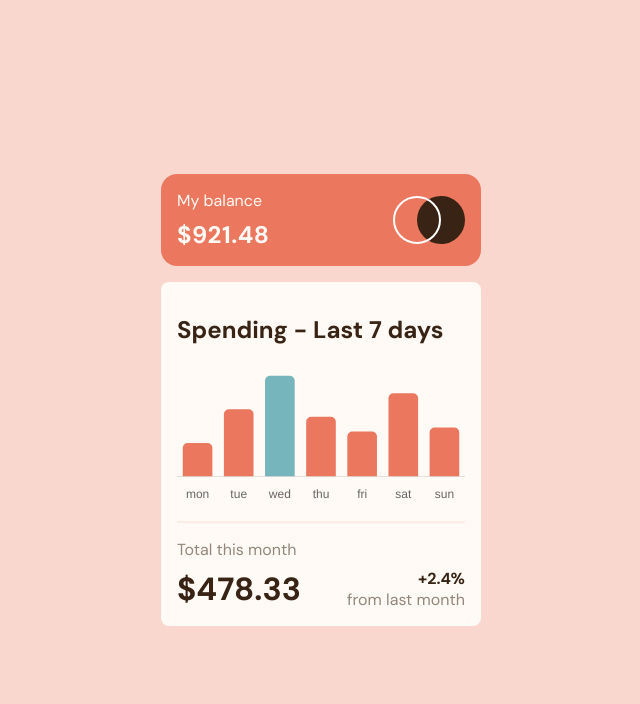
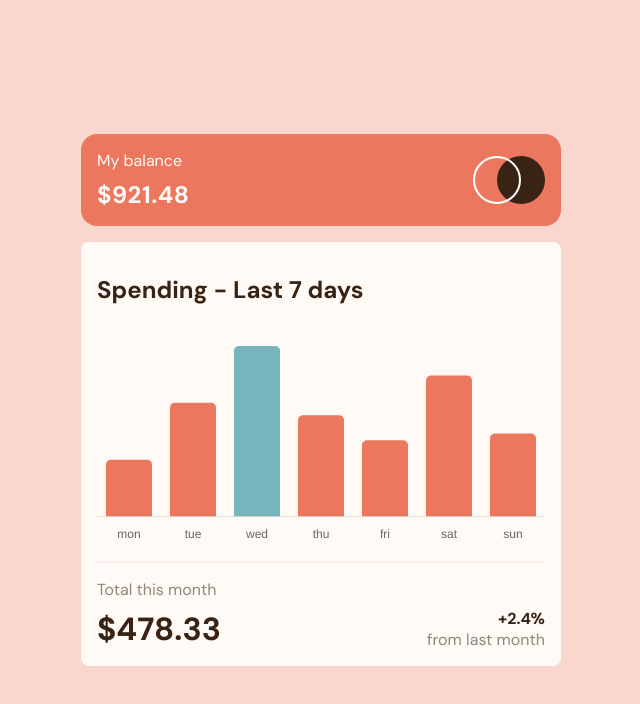
Before and after one commit to reymartvigo/expense-chart-component, a plain HTML site: page index.html in a window 1280 px wide. Shown: the whole page, without its empty margins (319-959 px from the left). Drawn offline with nearby package versions, Linux system fonts and the light colour scheme.

Commit message:
Add files via upload

```diff
--- a/styles/_main.scss
+++ b/styles/_main.scss
@@ -99,50 +99,15 @@ main {
 @media screen and (min-width: 425px) {
   main {
     .chart-wrapper {
-      display: flex;
-      flex-direction: column;
-      gap: 1rem;
       width: 20rem;
-      height: auto;
-
-      .balance-wrapper {
-        width: 100%;
-        display: flex;
-        justify-content: space-between;
-        align-items: center;
-        padding: 1rem;
-
-        border-radius: 1rem;
-        background-color: variable.$Softred;
-        color: variable.$Verypaleorange;
-
-        .balance-info {
-          display: flex;
-          flex-direction: column;
-          gap: 0.5rem;
-
-          h2 {
-            letter-spacing: 0.5px;
-          }
-        }
-      }
-
-      .chart-info {
-        display: flex;
-        flex-direction: column;
-        gap: 1rem;
-        border-radius: 0.5rem;
-        padding: 2rem 1rem 1rem;
-        background-color: variable.$Verypaleorange;
-
-        h2 {
-          color: variable.$Darkbrown;
-        }
-
-        canvas {
-          width: 100%;
-        }
-      }
     }
   }
 }
+
+@media screen and (min-width: 1024px) {
+  main {
+    .chart-wrapper {
+      width: 30rem;
+    }
+  }
+}
```
Also changed, not shown: styles/styles.css, 1 other file.
